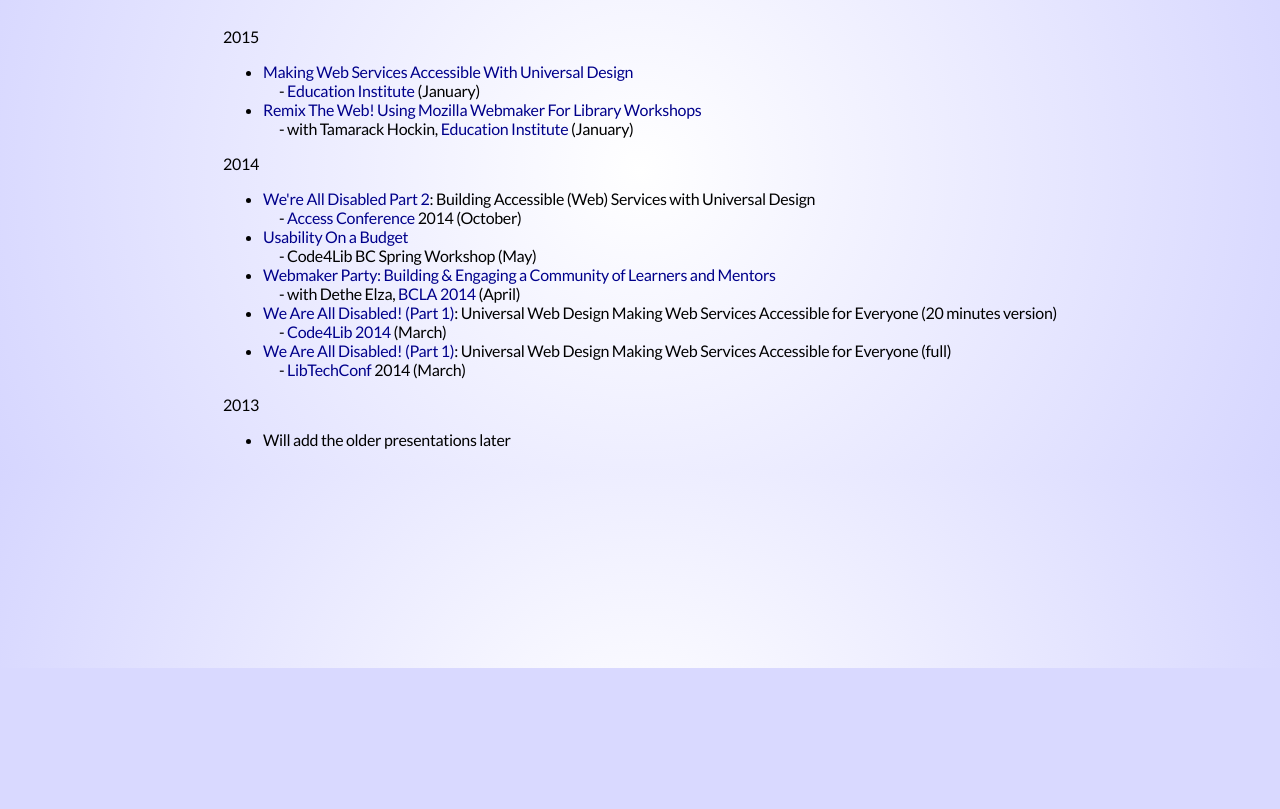
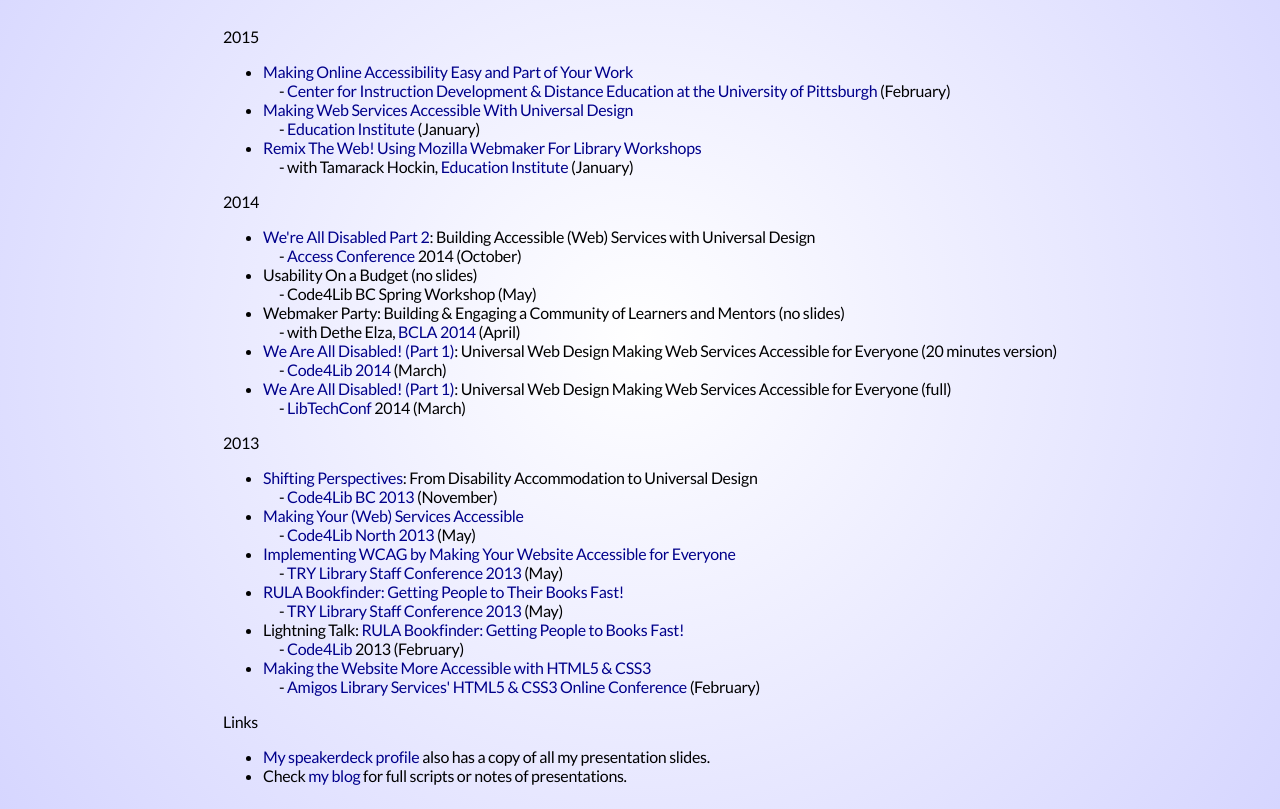
Before and after one commit to Arty-chan/presentations, a website: page index.html in a window 1280 px wide. Shown: the part 132-941 px from the top of the page. Before the commit the page ends 800 px from the top, so only its background shows below. Drawn offline with Linux system fonts and the light colour scheme; a web font is replaced by a local one.

Commit message:
Updated list of presentations

```diff
--- a/index.html
+++ b/index.html
@@ -4,9 +4,9 @@
 	<head>
 		<meta charset="utf-8">
 
-		<title>Arty-chan's Presentations</title>
+		<title>Arty-chan's Presentation Slides</title>
 
-		<meta name="description" content="List of Arty's Presentations on Github">
+		<meta name="description" content="List of Arty's Presentations on Github and Speakerdeck">
 		<meta name="author" content="Cynthia &quote;Arty&quote; Ng">
 
 		<meta name="apple-mobile-web-app-capable" content="yes" />
@@ -30,20 +30,31 @@
 				<div class="list">
 					<p>2015</p>
 					<ul>
+						<li><a href="pittedu2015.html">Making Online Accessibility Easy and Part of Your Work</a><br>- <a href="http://www.cidde.pitt.edu/">Center for Instruction Development &amp; Distance Education at the University of Pittsburgh</a> (February)</li>
 						<li><a href="edinst2015.html">Making Web Services Accessible With Universal Design</a><br>- <a href="https://www.thepartnership.ca/WEB/PARTNERSHIP/Education_Institute/Event_Detail.aspx?EventKey=EIW150115&WebsiteKey=49eb833d-4b23-4429-949e-216666246bc4">Education Institute</a> (January)</li>
 						<li><a href="https://cynng.wordpress.com/2015/01/15/remix-the-web-using-mozilla-webmaker-for-library-workshops-programming/">Remix The Web! Using Mozilla Webmaker For Library Workshops</a><br>- with Tamarack Hockin, <a href="https://www.thepartnership.ca/WEB/PARTNERSHIP/Education_Institute/Event_Detail.aspx?EventKey=EIW150122&WebsiteKey=49eb833d-4b23-4429-949e-216666246bc4">Education Institute</a> (January)</li>
 					</ul>
 					<p>2014</p>
 					<ul>
 						<li><a href="access2014.html">We're All Disabled Part 2</a>: Building Accessible (Web) Services with Universal Design <br>- <a href="http://accessconference.ca">Access Conference</a> 2014 (October)</li>
-						<li><a href="http://cynng.wordpress.com/2014/05/05/code4libbc-workshop-usability-on-a-budget/">Usability On a Budget</a> <br>- Code4Lib BC Spring Workshop (May)</li>
-						<li><a href="http://cynng.wordpress.com/2014/04/01/bcla-2014-webmaker-party-notes-resources/"> Webmaker Party: Building &amp; Engaging a Community of Learners and Mentors</a><br>- with Dethe Elza, <a href="https://bclaconnect.ca/2014-conference/">BCLA 2014</a> (April)</li>
-						<li><a href="http://cynng.wordpress.com/2014/03/26/code4lib-presentation-we-are-all-disabled-universal-web-design-making-web-services-accessible-for-everyone/"> We Are All Disabled! (Part 1)</a>: Universal Web Design Making Web Services Accessible for Everyone (20 minutes version) <br>- <a href="http://code4lib.org/conference/2014/">Code4Lib 2014</a> (March)</li>
-						<li><a href="http://cynng.wordpress.com/2014/03/19/libtechconf-presentation-we-are-all-disabled/">We Are All Disabled! (Part 1)</a>: Universal Web Design Making Web Services Accessible for Everyone (full) <br>- <a href="http://libtechconf.org">LibTechConf</a> 2014 (March)</li>
+						<li>Usability On a Budget (no slides) <br>- Code4Lib BC Spring Workshop (May)</li>
+						<li>Webmaker Party: Building &amp; Engaging a Community of Learners and Mentors (no slides)<br>- with Dethe Elza, <a href="https://bclaconnect.ca/2014-conference/">BCLA 2014</a> (April)</li>
+						<li><a href="https://speakerdeck.com/cynthiang/we-are-all-disabled-making-your-part-of-the-web-accessible-1"> We Are All Disabled! (Part 1)</a>: Universal Web Design Making Web Services Accessible for Everyone (20 minutes version) <br>- <a href="http://code4lib.org/conference/2014/">Code4Lib 2014</a> (March)</li>
+						<li><a href="https://speakerdeck.com/cynthiang/we-are-all-disabled-making-your-part-of-the-web-accessible">We Are All Disabled! (Part 1)</a>: Universal Web Design Making Web Services Accessible for Everyone (full) <br>- <a href="http://libtechconf.org">LibTechConf</a> 2014 (March)</li>
 					</ul>
 					<p>2013</p>
 					<ul>
-						<li>Will add the older presentations later</li>
+						<li><a href="https://speakerdeck.com/cynthiang/shifting-perspectives-from-disability-accommodation-to-universal-design">Shifting Perspectives</a>: From Disability Accommodation to Universal Design <br>- <a href="http://wiki.code4lib.org/index.php/BC#First_Annual_Code4lib_BC_Event">Code4Lib BC 2013</a> (November)</li>
+						<li><a href="https://speakerdeck.com/cynthiang/we-are-all-disabled-making-your-part-of-the-web-accessible-1"> Making Your (Web) Services Accessible</a> <br>- <a href="http://wiki.code4lib.org/index.php/North#Fourth_Meeting:_Ryerson_University.2C_May_23rd_and_24th.2C_2013">Code4Lib North 2013</a> (May)</li>
+						<li><a href="https://speakerdeck.com/cynthiang/implementing-wcag-by-making-your-website-accessible-for-everyone">Implementing WCAG by Making Your Website Accessible for Everyone</a> <br>- <a href="http://ocs.library.utoronto.ca/index.php/try/2013">TRY Library Staff Conference 2013</a> (May)</li>
+						<li><a href="https://speakerdeck.com/cynthiang/rula-bookfinder-getting-people-to-their-books-fast">RULA Bookfinder: Getting People to Their Books Fast!</a> <br>- <a href="http://ocs.library.utoronto.ca/index.php/try/2013">TRY Library Staff Conference 2013</a> (May)</li>
+						<li>Lightning Talk: <a href="https://speakerdeck.com/cynthiang/rula-bookfinder-getting-people-to-books-fast">RULA Bookfinder: Getting People to Books Fast!</a> <br>- <a href="http://code4lib.org">Code4Lib</a> 2013 (February)</li>
+						<li><a href="https://speakerdeck.com/cynthiang/making-the-website-more-accessible-with-html5-and-css3">Making the Website More Accessible with HTML5 &amp; CSS3</a> <br>- <a href="http://www.amigos.org/HTML5_CSS3">Amigos Library Services' HTML5 &amp; CSS3 Online Conference</a> (February)</li>
+					</ul>
+					<p>Links</p>
+					<ul>
+						<li><a href="https://speakerdeck.com/cynthiang">My speakerdeck profile</a> also has a copy of all my presentation slides.</li>
+						<li>Check <a href="http://cynng.wordpress.com/">my blog</a> for full scripts or notes of presentations.</li>
 					</ul>
 				</div>
 
```
